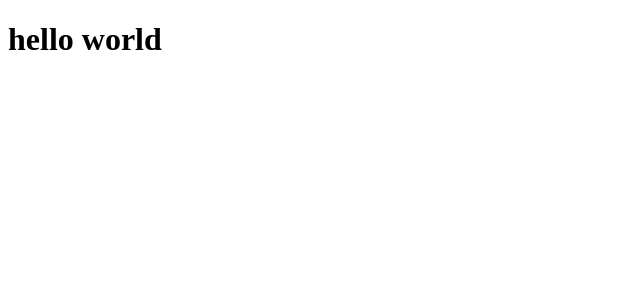
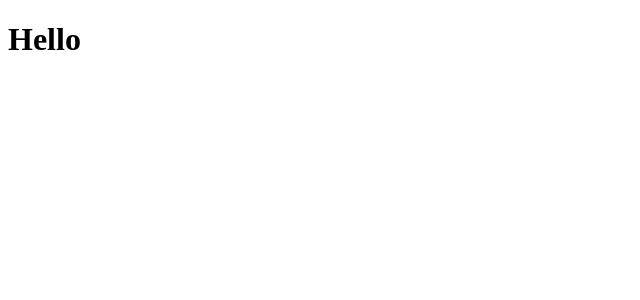
Before and after one commit to felippe-miguel/Be-Sketch-Front, a React (Vite) app in the folder app/: page /login in a window 1280 px wide. Shown: the top 300 px of the page, without its empty margins (0-640 px from the left). Built offline with nearby package versions, Linux system fonts and the light colour scheme.

Commit message:
starting login page

```diff
--- a/app/src/App.jsx
+++ b/app/src/App.jsx
@@ -1,9 +1,12 @@
-import { useState } from 'react'
+import { BrowserRouter, Route, Routes } from 'react-router-dom'
+import Login from './pages/Login'
 
-function App() {
-  return (
-    <h1>hello world</h1>
-  )
-}
+const App = () => (
+  <BrowserRouter>
+    <Routes>
+      <Route path='/login' element={ <Login /> } />
+    </Routes>
+  </BrowserRouter>
+)
 
 export default App
--- /dev/null
+++ b/app/src/pages/Login.jsx
@@ -0,0 +1,5 @@
+const Login = () => {
+  return <h1>Hello</h1>
+}
+
+export default Login
```
Also changed, not shown: app/src/routes.jsx (deleted).
